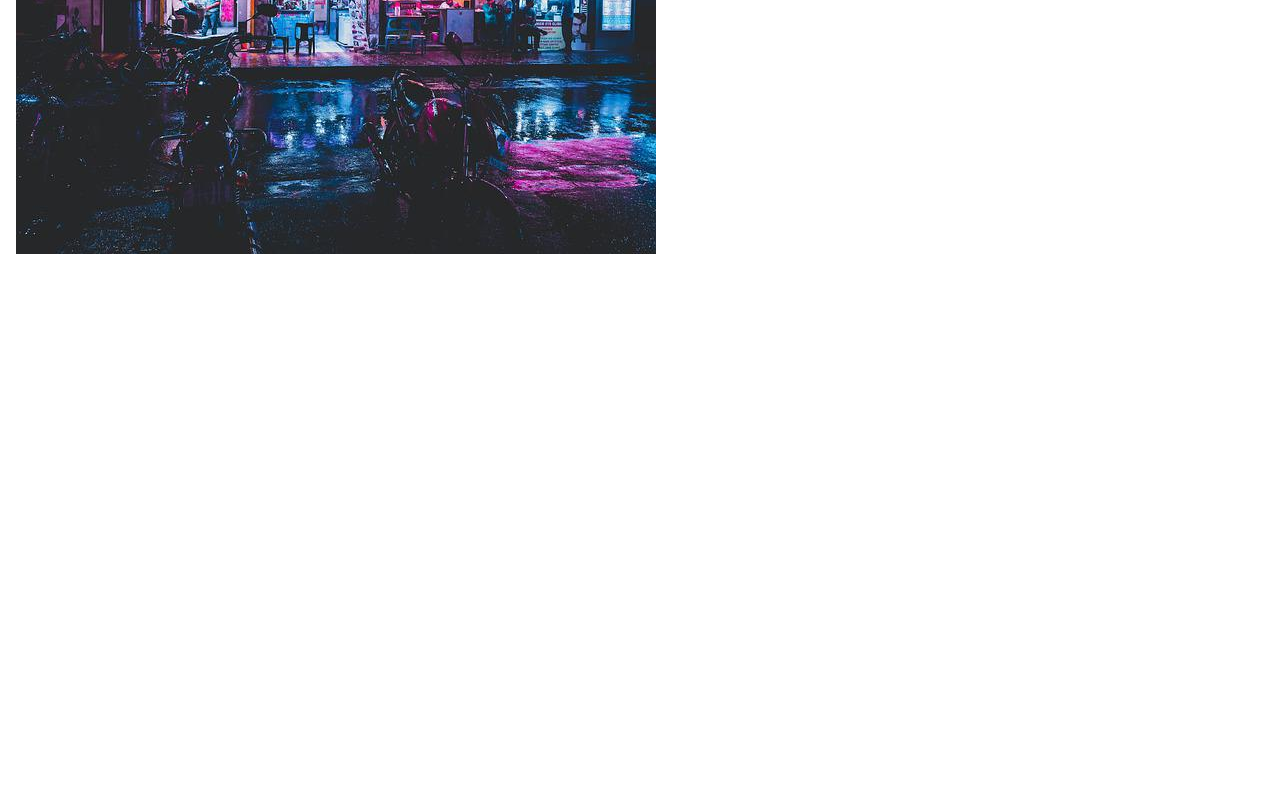
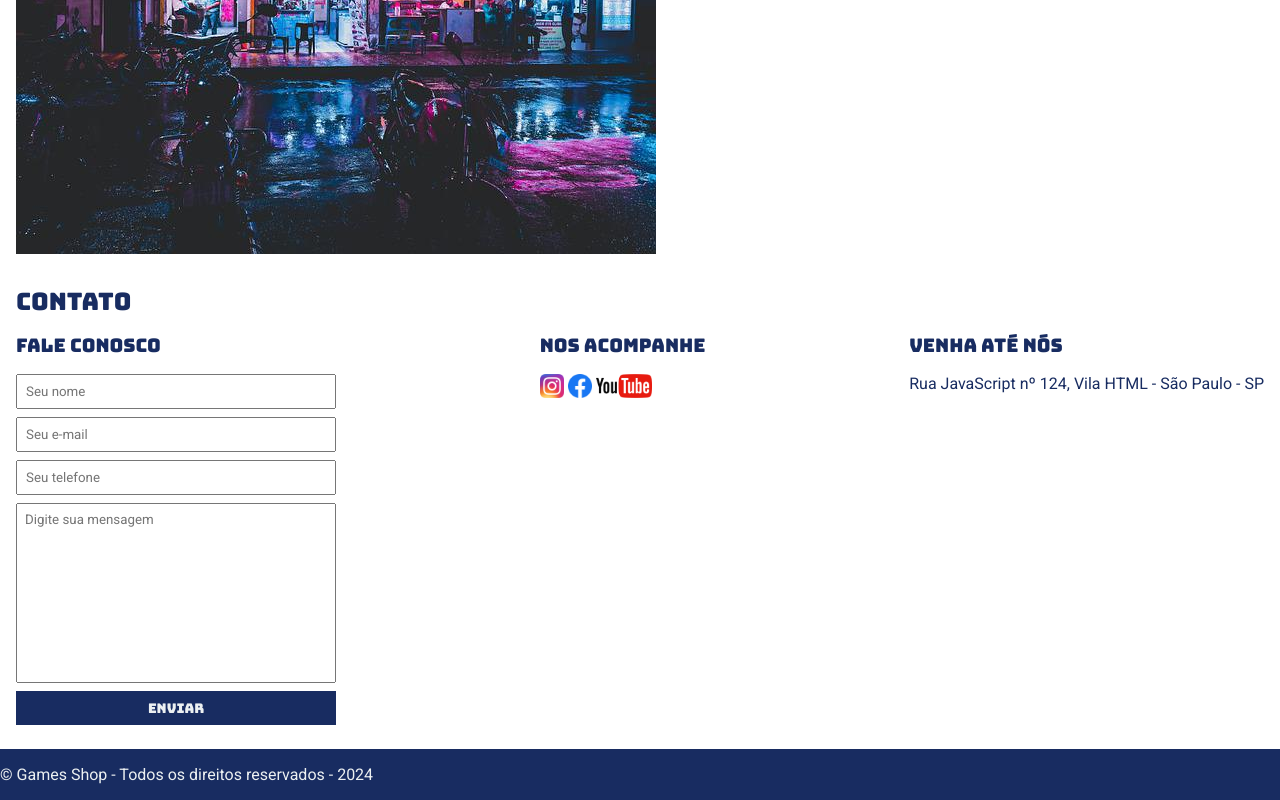
Before and after one commit to Felippe-Nascimento/curso_ebac_frontend, a plain HTML site: page Index.html in a window 1280 px wide. Shown: the part 317-1117 px from the top of the page. Before the commit the page ends 800 px from the top, so only its background shows below. Drawn offline with Linux system fonts and the light colour scheme.

Commit message:
Finalizando o projeto

```diff
--- a/Index.html
+++ b/Index.html
@@ -28,7 +28,7 @@
             </nav>
         </div>
     </header>
-    <section>
+    <section id="about">
         <div class="container">
             <img class="store-font" src="./images/loja.jpg" alt="Fachada loja Games Shop"/>
             <div>
@@ -47,6 +47,51 @@
             </div>
         </div>
     </section>
-
+    <section id="contact">
+        <div class="container">
+            <h2>Contato</h2>
+            <div class="contact-methods">
+                <div>
+                    <h3>Fale Conosco</h3>
+                    <form>
+                        <input type="text" placeholder="Seu nome" required/>
+                        <input type="email" placeholder="Seu e-mail"required/>
+                        <input type="tel" placeholder="Seu telefone"/>
+                        <textarea placeholder="Digite sua mensagem"required></textarea>
+                        <button type="submit">Enviar</button>
+                    </form>
+                </div>
+                <div>
+                    <h3>Nos Acompanhe</h3>
+                    <ul class="social-links">
+                        <li>
+                            <a href="#" title="Siga-nos no Intagram">
+                                <img src="./images/instagram.png" alt="Instagram">
+                            </a>
+                            <a href="#" title="Siga-nos no Facebook">
+                                <img src="./images/facebook.png" alt="Facebook">
+                            </a>
+                            <a href="#" title="Visite nosso canal do Youtube">
+                                <img src="./images/youtube.png" alt="Youtube">
+                            </a>
+                        </li>
+                    </ul>
+                </div>
+                <div>
+                    <h3>Venha até nós</h3>
+                    <p>
+                        Rua JavaScript nº 124, Vila HTML - São Paulo - SP
+                    </p>
+                </div>
+            </div>
+        </div>
+    </section>
+    <footer>
+        <div class="container">
+            <p>
+                &copy; Games Shop - Todos os direitos reservados - 2024
+            </p>
+        </div>
+    </footer>
 </body>
 </html>
--- a/main.css
+++ b/main.css
@@ -1,11 +1,26 @@
-/*ESTILO 1 - Reset Page*/
+/*Reset Page*/
 *{
     padding: 0;
     margin: 0;
     box-sizing: border-box;
 }
 
-/*ESTILO 2 - Cabeçalho*/
+/*Fontes*/
+header,
+section h2,
+section h3,
+form button {
+    font-family: "Bungee", sans-serif;
+    font-weight: normal;
+}
+
+body,
+input,
+textarea {
+    font-family: 'Roboto', sans-serif;
+}
+
+/*Cabeçalho*/
 header{
     padding: 16px 0;
     color: #ecf0f1;
@@ -39,18 +54,7 @@ section .container{
 
 }
 
-/* ESTILO 3 - Fontes*/
-header,
-section h2{
-    font-family: "Bungee", sans-serif;
-    font-weight: normal;
-}
-
-body{
-    font-family: 'Roboto', sans-serif;
-}
-
-/*ESTILO 3 - Imagens e corpo*/
+/*Imagens e corpo*/
 .brands-list img{
     height: 24px;
 }
@@ -84,3 +88,65 @@ section p{
 .store-font{
     margin-right: 32px;
 }
+
+.social-links img{
+    height: 24px;
+}
+
+.social-links li{
+    display: inline;
+    margin-right: 8px;
+}
+
+.social-links li a{
+    text-decoration: none;
+}
+
+#contact .container{
+    display: block;
+}
+
+.contact-methods{
+    display: flex;
+    justify-content: space-between;
+}
+
+form input,
+form textarea,
+form button {
+    display: block;
+    width: 320px;
+    margin-bottom: 8px;
+    padding: 8px;
+}
+
+form textarea{
+    resize: none;
+    height: 180px;
+}
+
+section h3 {
+    margin-bottom: 16px;
+}
+
+form button{
+    background-color: #182c61;
+    color: #ecf0f1 ;
+    border: none;
+    cursor: pointer;
+}
+
+form button:hover{
+    background-color: #566aa0;
+}
+
+input:focus,
+textarea:focus {
+    outline-color: #182c61;
+}
+
+footer{
+    background-color: #182c61;
+    color: #ecf0f1;
+    padding: 16px 0;
+}
```
